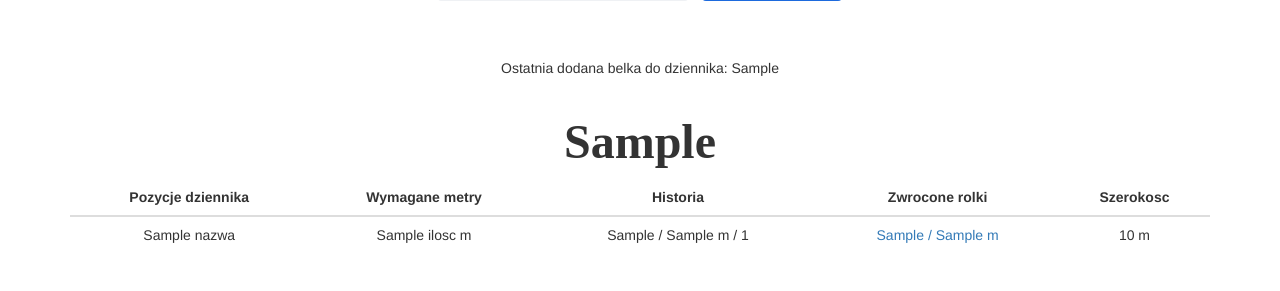
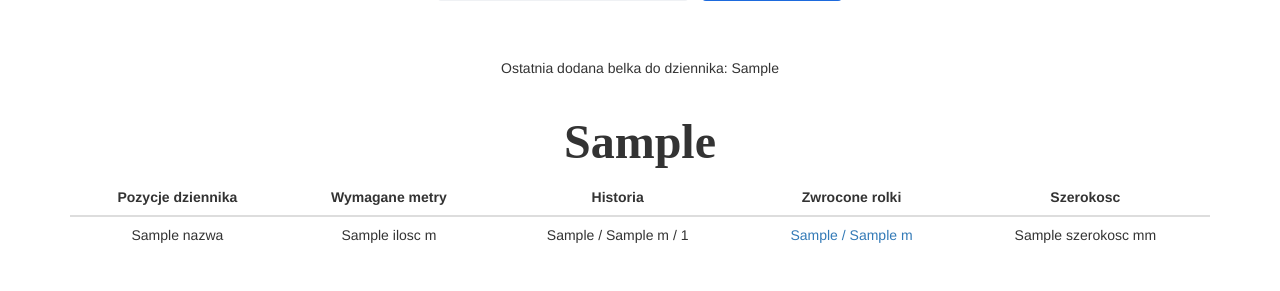
Before and after one commit to tmaszkiewicz/magazyntkanin, a Django app: template templates/magazyntkanin/powiazania.html in a window 1280 px wide. Shown: the part 279-570 px from the top of the page. Run offline with Django 3.2, Linux system fonts and the light colour scheme; the template is opened without the code that fills it: most values are stand-ins (such as "Sample title", 1, 10 or a date in 2020); some libraries are stand-ins or nearby versions; some web fonts are replaced.

Commit message:
29.05.2019-11.48 TM po dodaniu szerokosci dziennikow-v2

```diff
--- a/templates/magazyntkanin/powiazania.html
+++ b/templates/magazyntkanin/powiazania.html
@@ -1,6 +1,5 @@
 {% extends "magazyntkanin/base.html" %}
 {% block body %}
-{% load mathfilters %}
 
 <div class="newsletter-subscribe">
     <form class="form-inline" method="get" action="{% url 'magazyntkanin:podaj_dzienniki' %}">
@@ -86,7 +85,7 @@
                             </td>
                             <td>
                                 {% for rolka in dz.powiazania_wg_tkaniny %}
-				    {{rolka.rolka.szerokosc|div:1000}} m
+				    {{rolka.rolka.szerokosc}} mm
 
                                 {% endfor %}
                             </td>
@@ -100,7 +99,7 @@
                             <td>{{ dz.pozostalo_metrow|floatformat }} m</td>
                             <td>
                                 {% for rolka in dz.powiazania_wg_tkaniny %}
-				    {{rolka.rolka.szerokosc|div:1000}} m
+				    {{rolka.rolka.szerokosc}} mm
 
                                 {% endfor %}
                             </td>
```
